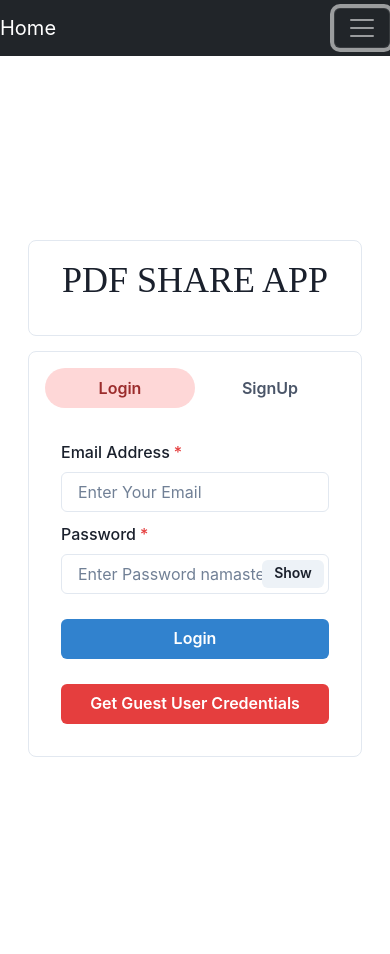
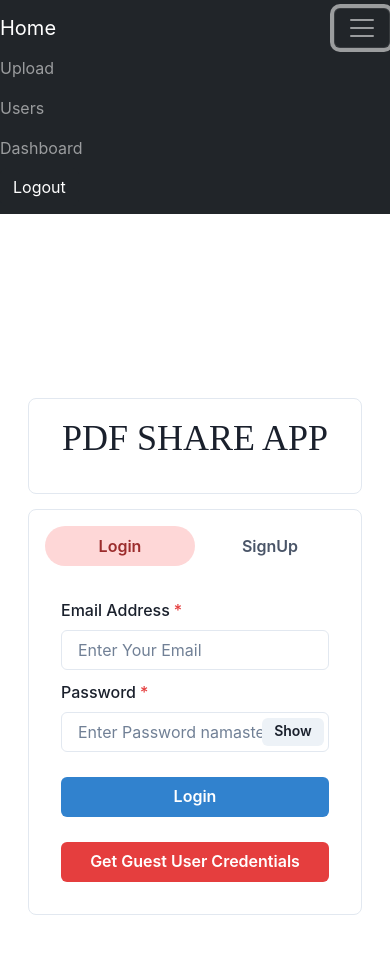
Before and after one commit to AKESARWANI12/fileSharing, a React (Vite) app in the folder Frontend/: page / in a window 390 px wide. Both pictures are taken after a click on the button 362 px from the left and 28 px from the top of the page. Shown: the top 954 px of the page. Before the commit the page ends 900 px from the top, so only its background shows below. Built offline with nearby package versions, Linux system fonts and the light colour scheme.

Commit message:
Update Navbar.jsx

```diff
--- a/Frontend/src/Pages/Navbar.jsx
+++ b/Frontend/src/Pages/Navbar.jsx
@@ -1,31 +1,32 @@
-import React from 'react';
-import { Link, useNavigate } from 'react-router-dom'; // Assuming you're using React Router v6
-
+import React, { useState } from 'react';
+import { Link, useNavigate } from 'react-router-dom';
 const Navbar = () => {
-  const navigate = useNavigate(); // Initialize useNavigate hook
-
+  const navigate = useNavigate();
+  const [isMenuOpen, setIsMenuOpen] = useState(false);
+  const toggleMenu = () => {
+    setIsMenuOpen(!isMenuOpen);
+  };
   const logoutHandler = () => {
     localStorage.removeItem("userInfo");
     navigate("/");
   };
-
   return (
     <nav className="navbar navbar-expand-lg navbar-dark bg-dark">
       <Link className="navbar-brand" to="/">Home</Link>
-      <button className="navbar-toggler" type="button" data-toggle="collapse" data-target="#navbarSupportedContent" aria-controls="navbarSupportedContent" aria-expanded="false" aria-label="Toggle navigation">
+      <button className="navbar-toggler" type="button" onClick={toggleMenu}>
         <span className="navbar-toggler-icon"></span>
       </button>
 
-      <div className="collapse navbar-collapse justify-content-end" id="navbarSupportedContent">
-        <ul className="navbar-nav">
+      <div className={`collapse navbar-collapse${isMenuOpen ? ' show' : ''}`}>
+        <ul className="navbar-nav" style={{ marginLeft: 'auto' }}>
       <li className="nav-item">
-            <Link className="nav-link" to="/upload">Upload</Link>
+    <Link className="nav-link" to="/upload" onClick={toggleMenu}>Upload</Link>
       </li>
       <li className="nav-item">
-            <Link className="nav-link" to="/users">Users</Link>
+    <Link className="nav-link" to="/users" onClick={toggleMenu}>Users</Link>
       </li>
      <li className="nav-item">
-            <Link className="nav-link" to="/search">Dashboard</Link>
+    <Link className="nav-link" to="/search" onClick={toggleMenu}>Dashboard</Link>
       </li>
      <li className="nav-item">
     <button className="btn btn-dark" onClick={logoutHandler}>Logout</button>
```
Lines whose indentation alone changed are shown as unchanged.
